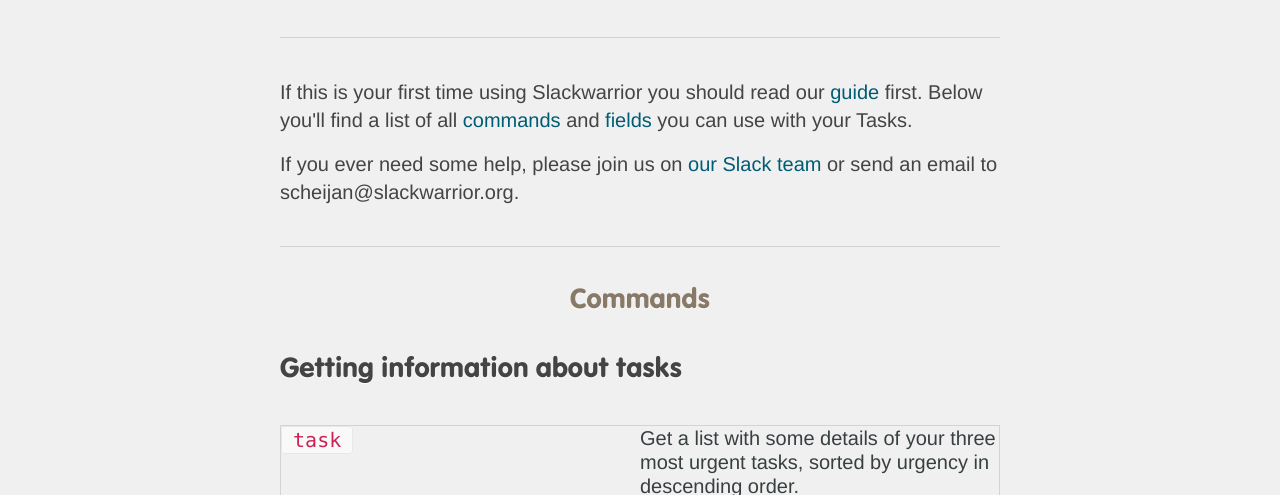
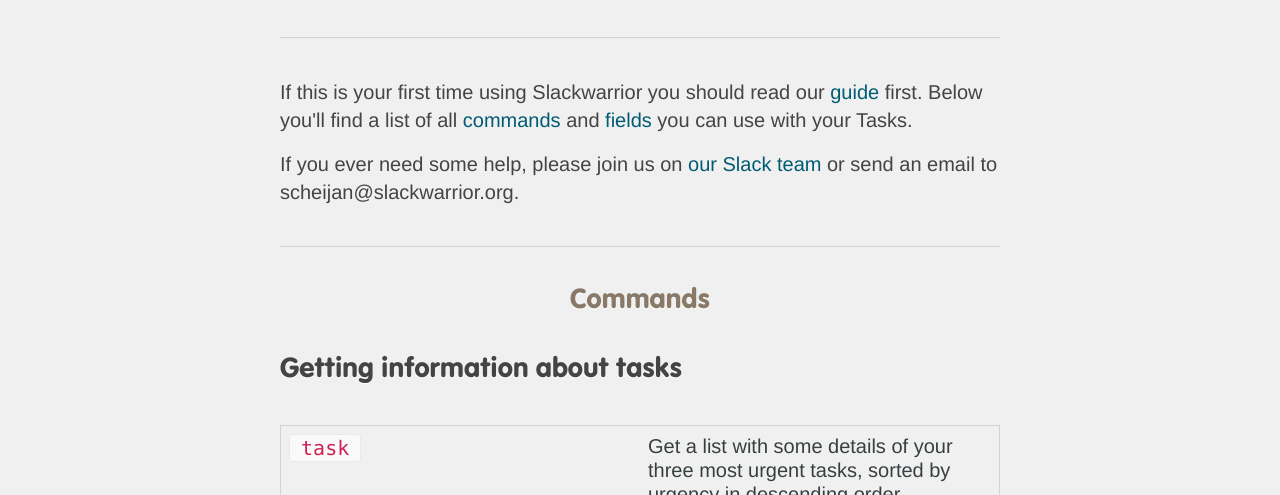
Before and after one commit to scheijan/slackwarriorWebsite, a plain HTML site: page doc.html in a window 1280 px wide. Shown: the part 415-910 px from the top of the page. Drawn offline with Linux system fonts and the light colour scheme.

Commit message:
add some padding to <td>s

```diff
--- a/static/slackwarrior.css
+++ b/static/slackwarrior.css
@@ -47,3 +47,7 @@ body {
     background: none;
     background-color: #F0F0F0;
 }
+
+td {
+    padding: 8px;
+}
```
Also changed, not shown: doc.html (+1 -1 lines).
